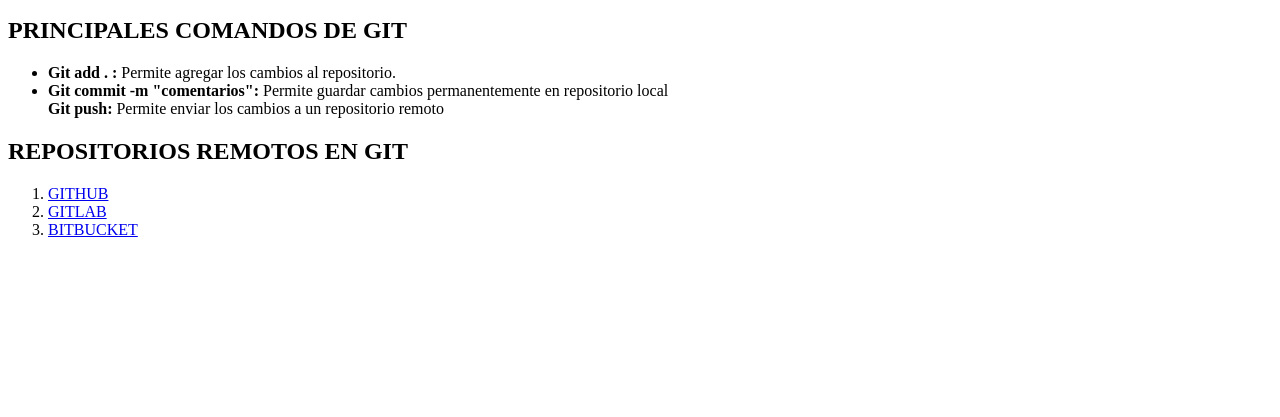
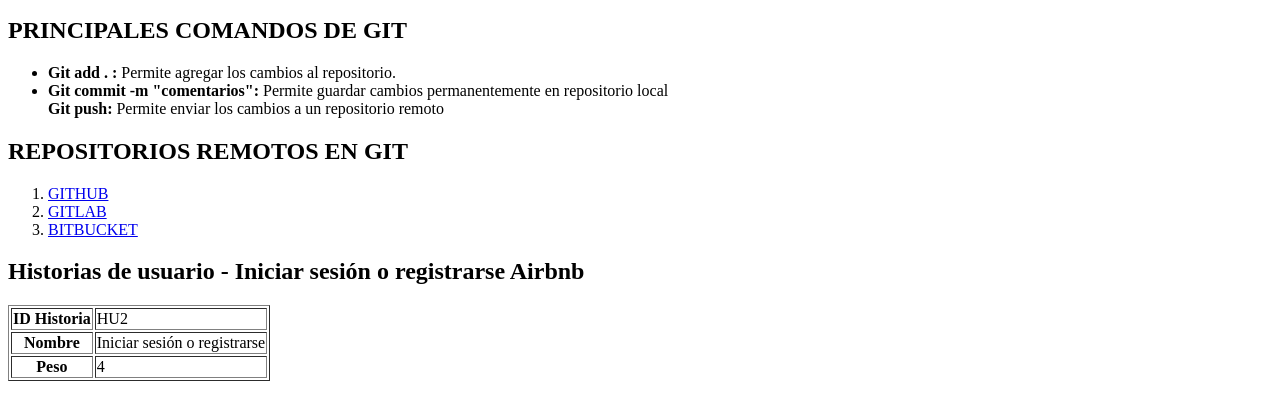
Before and after one commit to jesussilva2017/ADSO_2670687, a plain HTML site: page index.html in a window 1280 px wide. Shown: the part 119-536 px from the top of the page. Drawn offline with Linux system fonts and the light colour scheme.

Commit message:
se agrego tablas en HTML

```diff
--- a/index.html
+++ b/index.html
@@ -31,5 +31,21 @@
                                 <a href="contenido/gitlab/bitbucket/bitbucket.html">BITBUCKET</a>
                             </li>
                 </ol>
+
+                <h2>Historias de usuario - Iniciar sesión o registrarse Airbnb</h2>
+                <table border="1">
+                    <tr>
+                        <th>ID Historia </th>
+                        <td>HU2</td>
+                    </tr>
+                    <tr>
+                        <th>Nombre</th>
+                        <td>Iniciar sesión o registrarse</td>
+                    </tr>
+                    <tr>
+                        <th>Peso</th>
+                        <td>4</td>
+                    </tr>
+                </table>
             </body>
 </html>
```
Also changed, not shown: 1 other file.
